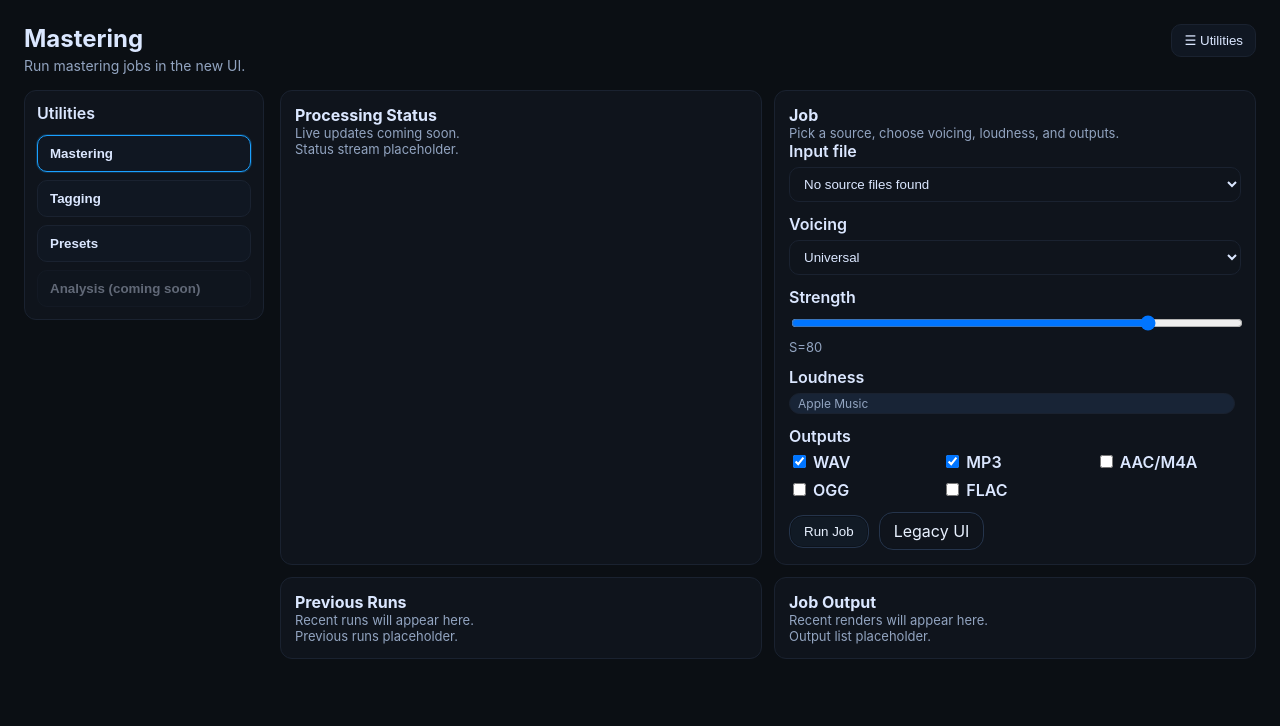
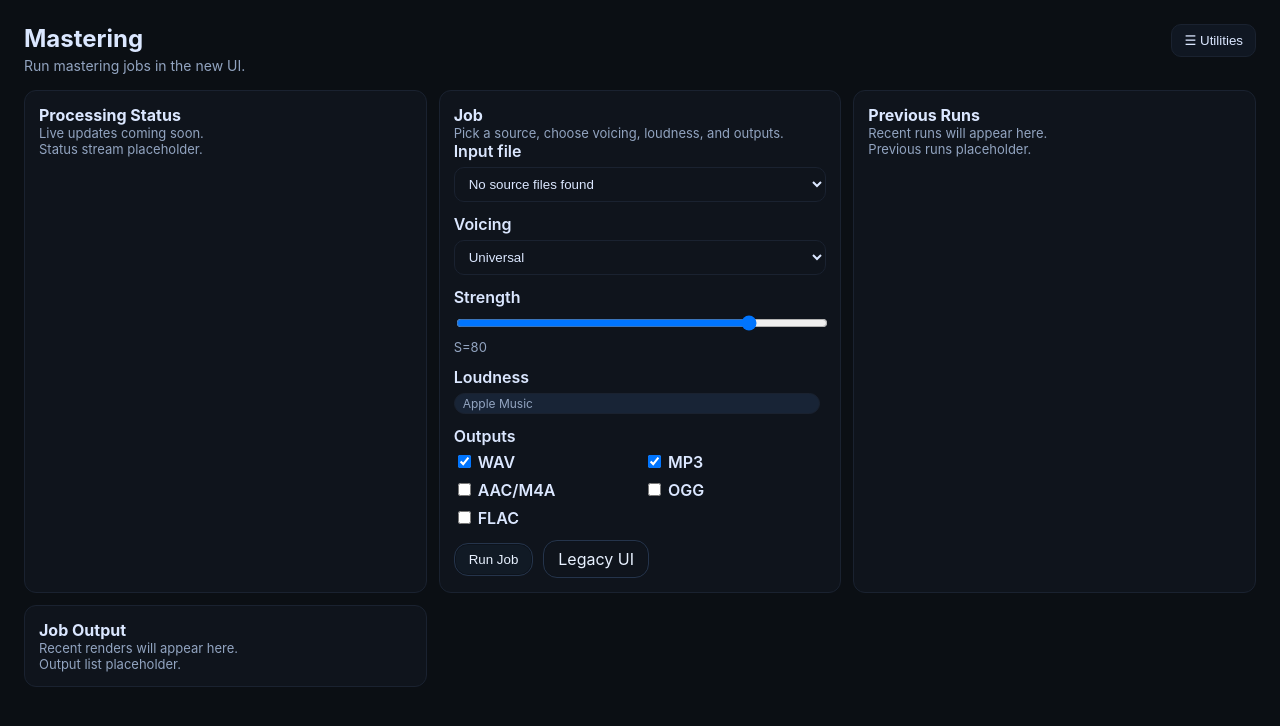
Before and after one commit to jasondaemon/sonustemper, a FastAPI app: page /ui/mastering in a window 1280 px wide. Shown: the top 726 px of the page. Run offline with FastAPI, Linux system fonts and the light colour scheme; parts of the project's set-up code (start-up, migrations or seed data) failed here and were passed over; some libraries are stand-ins or nearby versions.

Commit message:
NewUI - Master page started 4

```diff
--- a/sonustemper-ui/app/static/css/app.css
+++ b/sonustemper-ui/app/static/css/app.css
@@ -40,6 +40,7 @@ h1{margin:0;font-size:24px;}
 .sideItem.active{border-color:var(--accent);box-shadow:0 0 0 1px #1aa0ff33;}
 .sideItem.disabled{opacity:0.4;cursor:not-allowed;}
 .content{display:flex;flex-direction:column;gap:12px;}
+.content-full{display:flex;flex-direction:column;gap:12px;}
 .master-grid{display:grid;grid-template-columns:repeat(auto-fit,minmax(320px,1fr));gap:12px;}
 .form-grid{display:grid;grid-template-columns:repeat(auto-fit,minmax(260px,1fr));gap:12px;}
 .form-row{display:flex;flex-direction:column;gap:6px;}
--- a/sonustemper-ui/app/templates/base.html
+++ b/sonustemper-ui/app/templates/base.html
@@ -31,8 +31,11 @@
         </div>
       </div>
     </div>
-    <div class="layout">
-      {% include "partials/sidebar.html" %}
+    {% set sidebar = show_sidebar if show_sidebar is defined else True %}
+    <div class="{% if sidebar %}layout{% else %}content-full{% endif %}">
+      {% if sidebar %}
+        {% include "partials/sidebar.html" %}
+      {% endif %}
       <div class="content">
         {% block content %}{% endblock %}
       </div>
--- a/sonustemper-ui/app/ui.py
+++ b/sonustemper-ui/app/ui.py
@@ -153,6 +153,7 @@ async def mastering_page(request: Request):
         "pages/mastering.html",
         {
             "request": request,
+            "show_sidebar": False,
         },
     )
 
```
